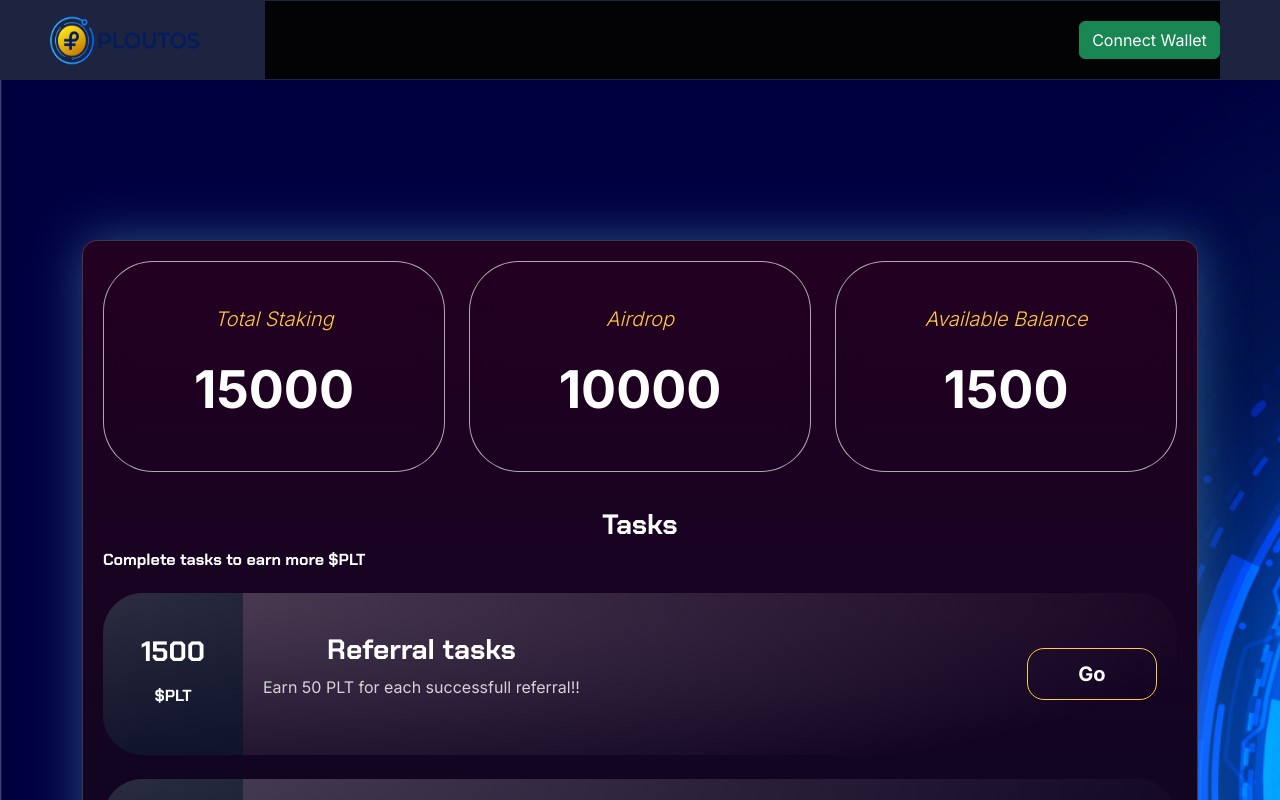
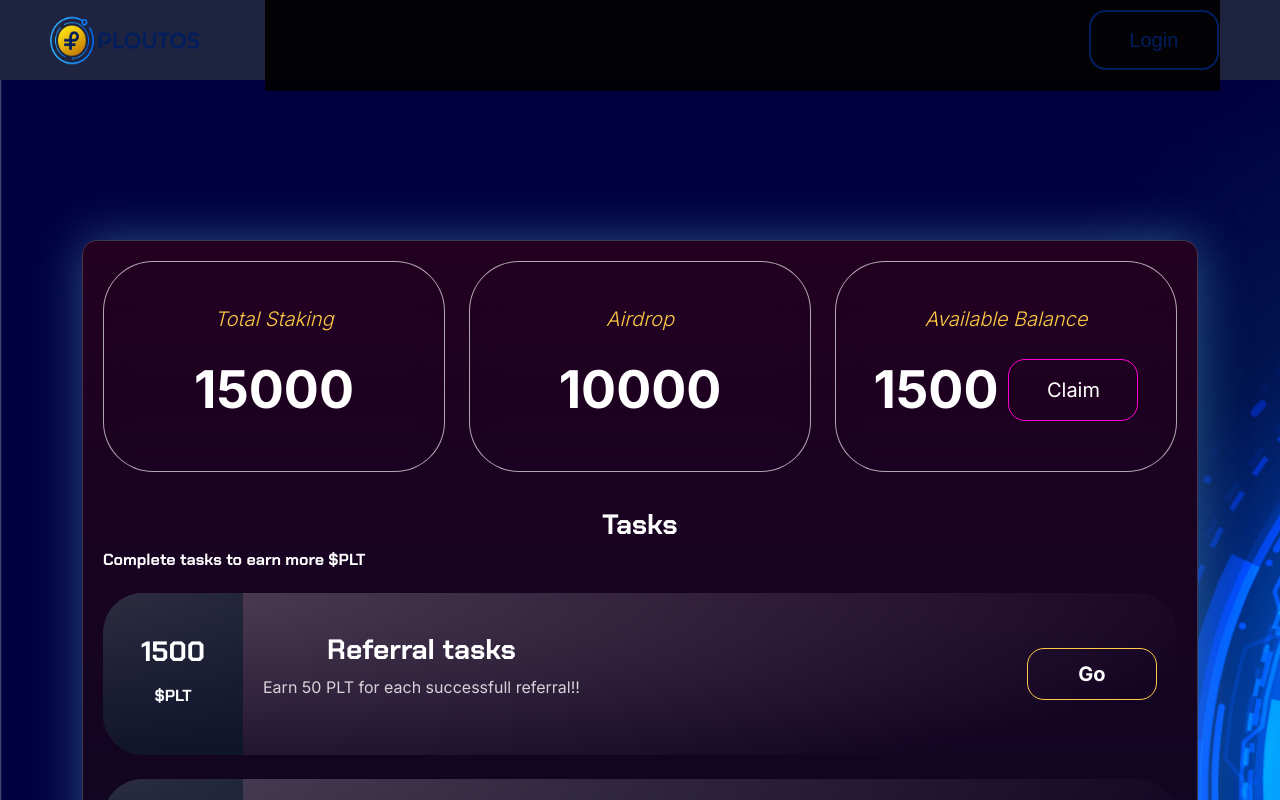
Before and after one commit to ojimcy/ploutos-main, a React (Create React App) app: page /dashboard in a window 1280 px wide. Shown: the top 800 px of the page. Built offline with nearby package versions, Linux system fonts and the light colour scheme; a web font is replaced by a local one.

Commit message:
update dashboard

```diff
--- a/src/components/dashboard/Dashboard.js
+++ b/src/components/dashboard/Dashboard.js
@@ -4,6 +4,7 @@ import Tasks from './Tasks';
 
 // import icon from '../../assets/images/icon.png';
 import HistoryTable from './HistoryTable';
+import { Link } from 'react-router-dom';
 
 const hist = [
   { date: '2024-03-10', amount: '500 PLT' },
@@ -15,11 +16,13 @@ const tasks = [
     reward: '1500',
     title: 'Referral tasks',
     info: 'Earn 50 PLT for each successfull referral!!',
+    link: '#',
   },
   {
     reward: '200',
     title: 'Telegram tasks',
-    info: 'Follow @Ploutus group',
+    info: 'Follow @Ploutos group',
+    link: 'https://t.me/notcoin_bot?start=r_574113_11097614',
   },
 ];
 
@@ -54,14 +57,23 @@ function MainDashboard() {
                 <span>Available Balance</span>
               </div>
               <div className="amount">
-                <span>1500</span>
+                <span className='d-flex'>
+                  1500
+                  <Link
+                    className="dashboard-btn claim-btn"
+                    target="_blank"
+                    to="#"
+                  >
+                    Claim
+                  </Link>
+                </span>
               </div>
             </div>
           </Col>
         </Row>
 
         <Row>
-          <Tasks tasks={tasks}/>
+          <Tasks tasks={tasks} />
         </Row>
 
         <div className="history">
--- a/src/components/dashboard/Sidebar.js
+++ b/src/components/dashboard/Sidebar.js
@@ -1,10 +1,9 @@
 import React, { useState, useEffect } from 'react';
-import { Link  } from 'react-router-dom';
-import { FaBars,   FaTimes, FaWallet } from 'react-icons/fa';
+import { Link } from 'react-router-dom';
+import { FaBars, FaTimes, FaWallet } from 'react-icons/fa';
 import logo from '../../assets/images/logo.png';
 import './dashboard.css';
 import {
-  Button,
   DropdownItem,
   DropdownMenu,
   DropdownToggle,
@@ -15,6 +14,7 @@ export default function Sidebar() {
   const [isMobileMenuOpen, setIsMobileMenuOpen] = useState(false);
   const [isMobileDevice, setIsMobileDevice] = useState(false);
   const [walletAddress, setWalletAddress] = useState('');
+  const [loginOption, setLoginOption] = useState('');
 
   const toggleMobileMenu = () => {
     setIsMobileMenuOpen(!isMobileMenuOpen);
@@ -34,7 +34,6 @@ export default function Sidebar() {
     };
   }, []);
 
-
   const connectWallet = () => {
     // Logic to connect the wallet and retrieve the address
     const address = '0x1234567890abcdef1234567890abcdef12345678';
@@ -44,6 +43,16 @@ export default function Sidebar() {
   const disconnectWallet = () => {
     setWalletAddress('');
   };
+
+  const handleLoginOptionChange = (option) => {
+    setLoginOption(option);
+  };
+
+  useEffect(() => {
+    if (loginOption === 'wallet') {
+      connectWallet();
+    }
+  }, [loginOption]);
 
   return (
     <>
@@ -72,12 +81,19 @@ export default function Sidebar() {
                     <div className="header-profile">
                       <UncontrolledDropdown>
                         <DropdownToggle className="p-0" color="empty">
-                          <Button color="success"><FaWallet /> {`${walletAddress.substring(
-                            0,
-                            6
-                          )}...${walletAddress.substring(
-                            walletAddress.length - 4
-                          )}`}</Button>
+                          <Link
+                            to="#"
+                            className="dashboard-btn connect-btn"
+                            onClick={connectWallet}
+                          >
+                            <FaWallet />{' '}
+                            {`${walletAddress.substring(
+                              0,
+                              6
+                            )}...${walletAddress.substring(
+                              walletAddress.length - 4
+                            )}`}
+                          </Link>
                         </DropdownToggle>
                         <DropdownMenu className="mt-3" end>
                           <DropdownItem onClick={disconnectWallet}>
@@ -87,9 +103,25 @@ export default function Sidebar() {
                       </UncontrolledDropdown>
                     </div>
                   ) : (
-                    <Button color="success" onClick={connectWallet}>
-                      Connect Wallet
-                    </Button>
+                    <UncontrolledDropdown>
+                      <DropdownToggle className="p-0" color="empty">
+                        <Link to="#" className="dashboard-btn connect-btn">
+                          Login{' '}
+                        </Link>
+                      </DropdownToggle>
+                      <DropdownMenu className="mt-3" end>
+                        <DropdownItem
+                          onClick={() => handleLoginOptionChange('wallet')}
+                        >
+                          Connect Wallet
+                        </DropdownItem>
+                        <DropdownItem
+                          onClick={() => handleLoginOptionChange('telegram')}
+                        >
+                          Login with Telegram
+                        </DropdownItem>
+                      </DropdownMenu>
+                    </UncontrolledDropdown>
                   )}
                 </div>
               </div>
--- a/src/components/dashboard/Tasks.jsx
+++ b/src/components/dashboard/Tasks.jsx
@@ -22,7 +22,11 @@ function Tasks({ tasks }) {
                   <p>{task.info}</p>
                 </div>
                 <div className="airdrop-link">
-                  <Link className="airdrop-btn" to="#">
+                  <Link
+                    className="dashboard-btn airdrop-btn"
+                    target="_blank"
+                    to={task.link}
+                  >
                     Go
                   </Link>
                 </div>
--- a/src/components/dashboard/dashboard.css
+++ b/src/components/dashboard/dashboard.css
@@ -383,21 +383,41 @@
   min-height: 130px;
 }
 
-.airdrop-btn {
+.dashboard-btn {
   min-width: 130px;
   height: unset !important;
   font-size: 1.25rem;
-  font-weight: 700;
-  line-height: 0.72;
   text-align: center;
   border-radius: 17px;
   padding: 18px;
-  border: 1px solid #ffca45;
   display: flex;
   align-items: center;
   justify-content: center;
   text-decoration: none;
+}
+
+.airdrop-btn {
   color: #ffffff;
+  font-weight: 700;
+  line-height: 0.72;
+  border: 1px solid #ffca45;
+}
+.claim-btn {
+  color: #ffffff;
+  font-weight: 400;
+  line-height: 0.72;
+  border: 1px solid #ff00d6;
+  margin-left: 10px;
+  max-width: 90px !important;
+}
+
+.connect-btn {
+  font-family: filson-soft, sans-serif;
+  font-weight: 400 !important;
+  line-height: 1 !important;
+  border: 2px solid #001e5f;
+  background: transparent !important;
+  color: #001e5f !important;
 }
 
 @media screen and (max-width: 768px) {
--- a/src/components/layout/footer/Footer.js
+++ b/src/components/layout/footer/Footer.js
@@ -1,11 +1,6 @@
 import React from 'react';
 import { Col, Container, Row } from 'reactstrap';
-import {
-  FaFacebookF,
-  FaInstagram,
-  FaLinkedin,
-  FaTwitter,
-} from 'react-icons/fa';
+import { FaTwitter, FaTelegram } from 'react-icons/fa';
 import { Link } from 'react-router-dom';
 
 import './Footer.css';
@@ -32,25 +27,7 @@ function Footer() {
                   <ul className="footer-social">
                     <li>
                       <Link
-                        to="https://www.linkedin.com/in/millionaire-circle-23320527b"
-                        target="_blank"
-                        rel="noopener noreferrer"
-                      >
-                        <FaLinkedin />
-                      </Link>
-                    </li>
-                    <li>
-                      <Link
-                        to="https://www.facebook.com/profile.php?id=100093244977134"
-                        target="_blank"
-                        rel="noopener noreferrer"
-                      >
-                        <FaFacebookF />
-                      </Link>
-                    </li>
-                    <li>
-                      <Link
-                        to="#"
+                        to="https://twitter.com/MillionaireMCGP?t=_HFpwFhxH35ASuLC_BnWpA&s=09"
                         target="_blank"
                         rel="noopener noreferrer"
                       >
@@ -59,11 +36,11 @@ function Footer() {
                     </li>
                     <li>
                       <Link
-                        to="#"
+                        to="https://www.youtube.com/@MillionaireCircle-MCGP"
                         target="_blank"
                         rel="noopener noreferrer"
                       >
-                        <FaInstagram />
+                        <FaTelegram />
                       </Link>
                     </li>
                   </ul>
```
Also changed, not shown: 1 other file (tests, documents, lock files or other folders).
